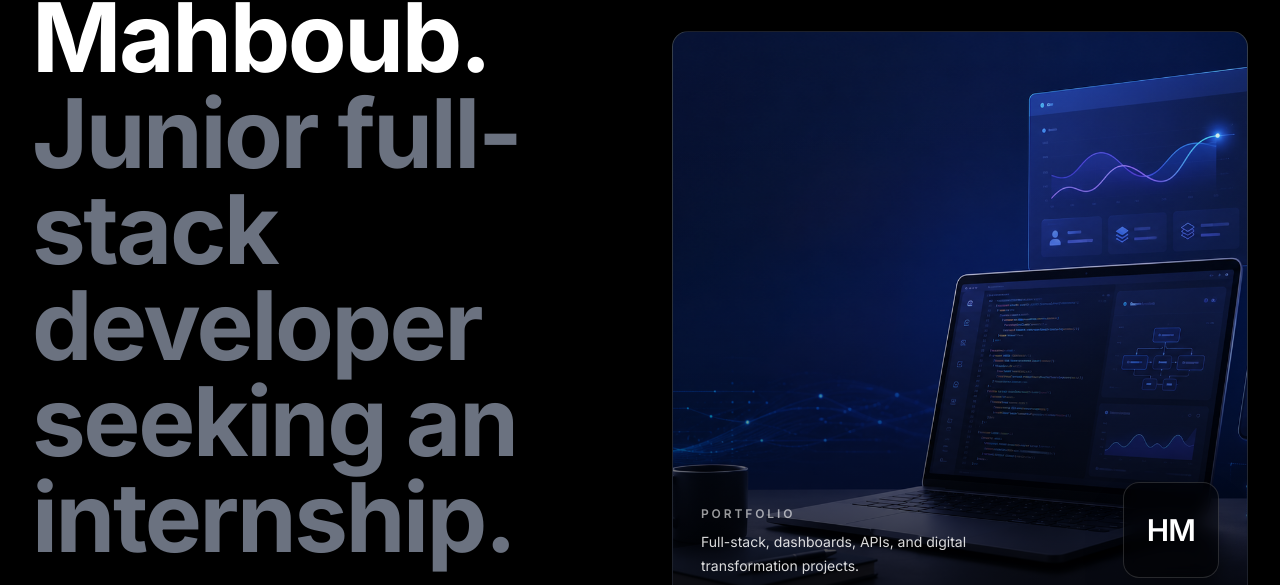
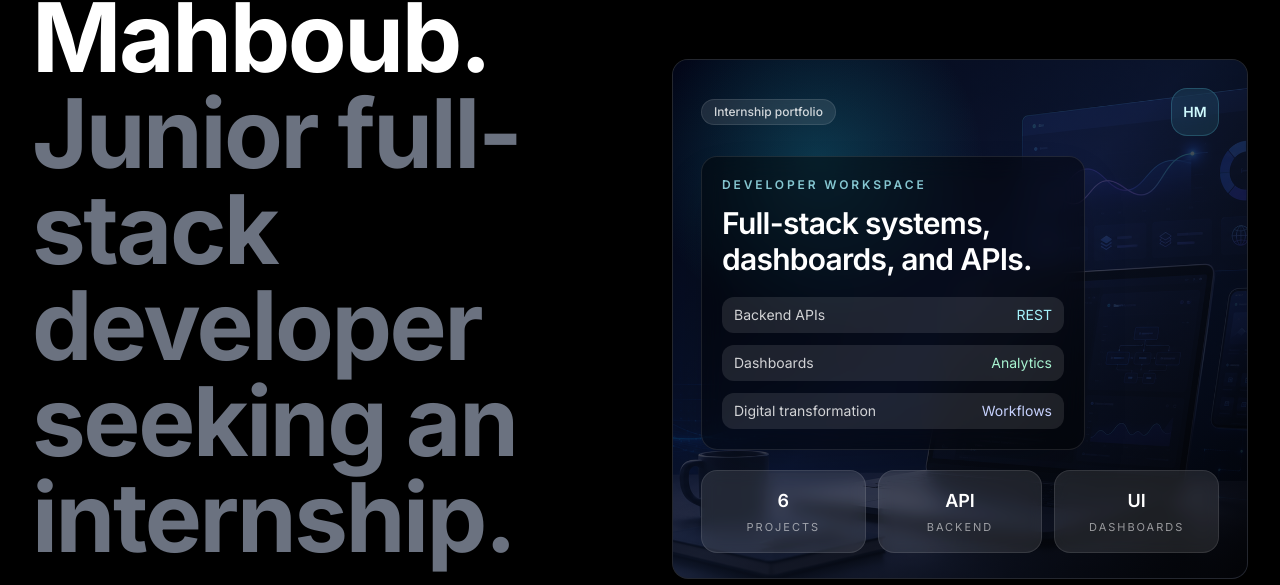
Before and after one commit to HichamxMahboub/hicham-mahboub-portfolio, a Next.js app: page / in a window 1280 px wide. Shown: the part 367-952 px from the top of the page. Built offline with nearby package versions, Linux system fonts and the light colour scheme; no server answers; the database is empty.

Commit message:
Fix visible portfolio images and empty about card

```diff
--- a/app/about/page.tsx
+++ b/app/about/page.tsx
@@ -52,7 +52,7 @@ export default function AboutPage() {
             <section className="px-4 pb-24 sm:px-6 lg:px-8">
                 <div className="mx-auto grid max-w-7xl gap-10 lg:grid-cols-[0.92fr,1.08fr] lg:items-start">
                     <Card className="overflow-hidden border-gray-200 bg-white p-4 shadow-sm dark:border-gray-800 dark:bg-gray-900">
-                        <div className="relative aspect-square overflow-hidden rounded-[1.5rem] bg-gradient-to-br from-black via-gray-900 to-accent-600 text-white">
+                        <div className="relative aspect-square overflow-hidden rounded-[1.5rem] bg-gray-950 text-white">
                             <Image
                                 src="/images/My-pdp.png"
                                 alt="Hicham Mahboub profile photo"
@@ -61,6 +61,14 @@ export default function AboutPage() {
                                 sizes="(max-width: 1024px) 100vw, 42vw"
                                 className="object-cover"
                             />
+                            <div className="absolute inset-x-4 bottom-4 rounded-2xl border border-white/10 bg-black/55 p-4 backdrop-blur-md">
+                                <p className="text-xs font-semibold uppercase tracking-[0.22em] text-white/55">
+                                    Hicham Mahboub
+                                </p>
+                                <p className="mt-1 text-sm font-medium text-white">
+                                    Full-stack internship candidate
+                                </p>
+                            </div>
                         </div>
                     </Card>
 
@@ -93,12 +101,10 @@ export default function AboutPage() {
                                     <CardTitle className="text-3xl">6</CardTitle>
                                 </CardHeader>
                             </Card>
-                            <Card className="bg-gray-950 text-white dark:bg-white dark:text-gray-950">
+                            <Card>
                                 <CardHeader className="pb-3">
-                                    <CardDescription className="text-white/60 dark:text-gray-600">
-                                        Focus
-                                    </CardDescription>
-                                    <CardTitle className="text-3xl">IS & DX</CardTitle>
+                                    <CardDescription>Track</CardDescription>
+                                    <CardTitle className="text-2xl">Digital Transformation</CardTitle>
                                 </CardHeader>
                             </Card>
                         </div>
--- a/app/page.tsx
+++ b/app/page.tsx
@@ -57,27 +57,63 @@ export default async function HomePage() {
             </div>
 
             <div className="relative">
-              <div className="relative aspect-[4/3] overflow-hidden rounded-2xl border border-white/10 bg-gradient-to-b from-gray-800 to-gray-950 shadow-2xl sm:aspect-square">
+              <div className="relative min-h-[420px] overflow-hidden rounded-2xl border border-white/10 bg-[#0b0f17] shadow-2xl sm:min-h-[520px]">
                 <Image
                   src="/images/Hero.png"
                   alt="Digital dashboard visual for Hicham Mahboub portfolio"
                   fill
                   priority
                   sizes="(max-width: 1024px) 100vw, 50vw"
-                  className="object-cover"
+                  className="object-cover opacity-55"
                 />
-                <div className="absolute inset-0 bg-gradient-to-t from-black/80 via-black/20 to-transparent" />
-                <div className="absolute inset-x-0 bottom-0 flex items-end justify-between gap-4 p-5 sm:p-7">
-                  <div>
-                    <p className="text-xs font-semibold uppercase tracking-[0.24em] text-white/60">
-                      Portfolio
-                    </p>
-                    <p className="mt-2 max-w-xs text-sm leading-6 text-white/85">
-                      Full-stack, dashboards, APIs, and digital transformation projects.
-                    </p>
+                <div className="absolute inset-0 bg-[radial-gradient(circle_at_25%_20%,rgba(34,211,238,0.22),transparent_28%),linear-gradient(135deg,rgba(2,6,23,0.92),rgba(15,23,42,0.48)_48%,rgba(0,0,0,0.86))]" />
+
+                <div className="absolute inset-0 grid grid-rows-[auto_1fr_auto] gap-5 p-5 sm:p-7">
+                  <div className="flex items-center justify-between gap-4">
+                    <div className="rounded-full border border-white/10 bg-white/10 px-3 py-1 text-xs font-medium text-white/80 backdrop-blur">
+                      Internship portfolio
+                    </div>
+                    <div className="flex h-12 w-12 items-center justify-center rounded-2xl border border-cyan-300/20 bg-cyan-300/10 text-sm font-semibold text-cyan-100 backdrop-blur">
+                      HM
+                    </div>
                   </div>
-                  <div className="flex h-20 w-20 shrink-0 items-center justify-center rounded-2xl border border-white/15 bg-black/45 text-2xl font-semibold tracking-tight text-white shadow-2xl backdrop-blur sm:h-24 sm:w-24 sm:text-3xl">
-                    HM
+
+                  <div className="grid content-center gap-4">
+                    <div className="max-w-sm rounded-2xl border border-white/10 bg-black/45 p-5 shadow-2xl backdrop-blur-md">
+                      <p className="text-xs font-semibold uppercase tracking-[0.24em] text-cyan-200/80">
+                        Developer workspace
+                      </p>
+                      <h2 className="mt-3 text-2xl font-semibold tracking-tight text-white sm:text-3xl">
+                        Full-stack systems, dashboards, and APIs.
+                      </h2>
+                      <div className="mt-5 grid gap-3">
+                        <div className="flex items-center justify-between rounded-xl bg-white/10 px-3 py-2 text-sm text-white/80">
+                          <span>Backend APIs</span>
+                          <span className="text-cyan-200">REST</span>
+                        </div>
+                        <div className="flex items-center justify-between rounded-xl bg-white/10 px-3 py-2 text-sm text-white/80">
+                          <span>Dashboards</span>
+                          <span className="text-emerald-200">Analytics</span>
+                        </div>
+                        <div className="flex items-center justify-between rounded-xl bg-white/10 px-3 py-2 text-sm text-white/80">
+                          <span>Digital transformation</span>
+                          <span className="text-indigo-200">Workflows</span>
+                        </div>
+                      </div>
+                    </div>
+                  </div>
+
+                  <div className="grid grid-cols-3 gap-3 text-center">
+                    {[
+                      ["6", "Projects"],
+                      ["API", "Backend"],
+                      ["UI", "Dashboards"],
+                    ].map(([value, label]) => (
+                      <div key={label} className="rounded-2xl border border-white/10 bg-white/10 px-3 py-4 backdrop-blur">
+                        <p className="text-lg font-semibold text-white">{value}</p>
+                        <p className="mt-1 text-[11px] uppercase tracking-[0.18em] text-white/55">{label}</p>
+                      </div>
+                    ))}
                   </div>
                 </div>
               </div>
```
